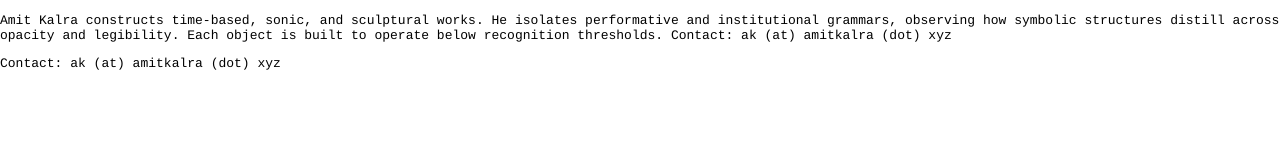
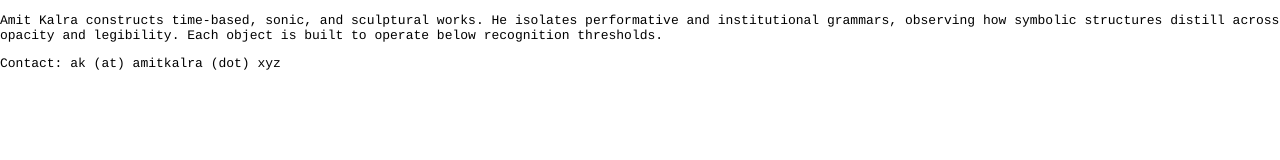
Before and after one commit to v9-archive/v9-archive.github.io, a plain HTML site: page index.html in a window 1280 px wide. Drawn offline with Linux system fonts and the light colour scheme.

Commit message:
Update index.html

```diff
--- a/index.html
+++ b/index.html
@@ -17,7 +17,6 @@
 <body>
 <p>Amit Kalra constructs time-based, sonic, and sculptural works. He isolates performative and institutional grammars, observing how symbolic structures distill across opacity and  legibility. Each object is built to operate below recognition thresholds.
 
-Contact: ak (at) amitkalra (dot) xyz
 </p>
 <p>Contact: ak (at) amitkalra (dot) xyz</p>
 </body>
```
